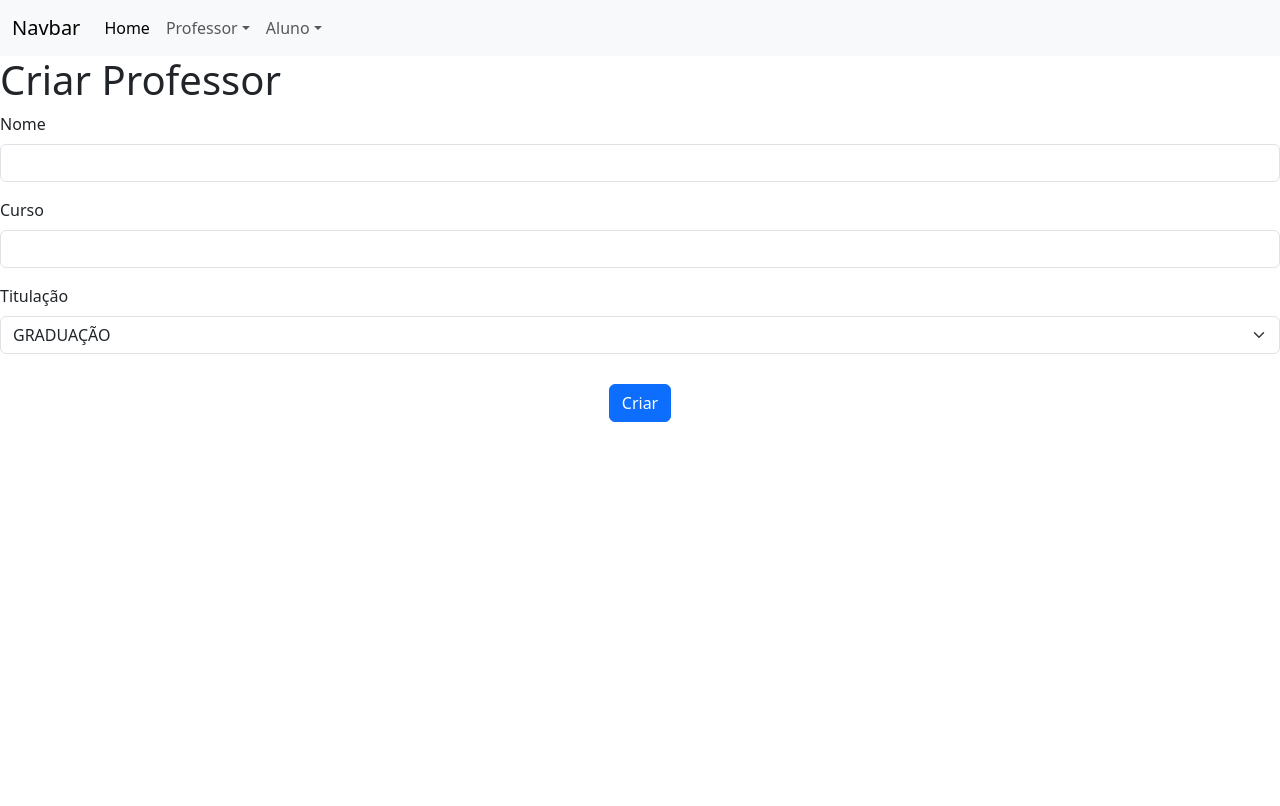
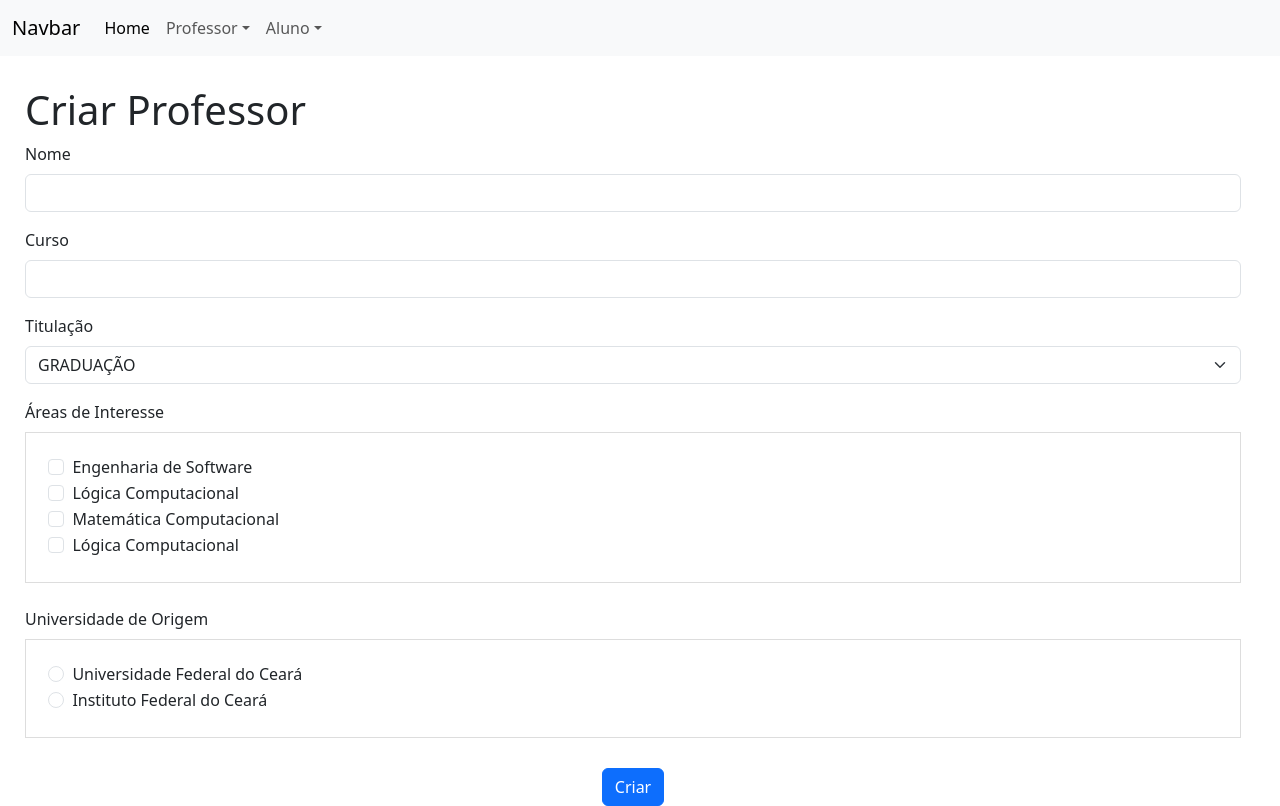
Before and after one commit to ItaloKaua1/WEB2024, a React (Create React App) app: page /professor/criar in a window 1280 px wide. Built offline with nearby package versions, Linux system fonts and the light colour scheme.

Commit message:
aula 24 - CRUD: criar 01

```diff
--- a/src/components/17CRUD/css/crud.css
+++ b/src/components/17CRUD/css/crud.css
@@ -1,6 +1,6 @@
 .page-content {
     margin-top: 30px;
-    margin-left: 20px;
+    margin-left: 25px;
     width: 95%;
 }
 
@@ -19,3 +19,11 @@ button {
 
     margin-top: 30px;
 }
+
+fieldset.scheduler-border {
+    border: 1px groove #ddd !important;
+    padding: 1.4em 1.4em 1.4em 1.4em !important;
+    margin: 0 0 1.5em 0 !important;
+    -webkit-box-shadow:  0px 0px 0px 0px #000;
+            box-shadow:  0px 0px 0px 0px #000;
+}
--- a/src/components/17CRUD/professor/CriarProfessor.jsx
+++ b/src/components/17CRUD/professor/CriarProfessor.jsx
@@ -6,27 +6,58 @@ const CriarProfessor = () => {
     const [nome, setNome] = useState("")
     const [curso, setCurso] = useState("")
     const [titulacao, setTitulacao] = useState("")
+    const [ai, setAi] = useState({es:false, lc:false, mc:false, al:false}) //areas de interesse
+    const [universidade, setUniversidade] = useState({ufc:false, ifce:false})
+
+    const handleInputNome = (event) => {
+        setNome(event.target.value)
+    }
+
+    const handleInputCurso = (event) => {
+        setCurso(event.target.value)
+    }
+
+    const handleSelect = (event) => {
+        setTitulacao(event.target.value)
+    }
 
     const handleSubmit = (event) => {
         event.preventDefault()
-        alert("Nome: "+ nome + "\n Curso: " + curso)
+        alert("Nome: "+ nome + "\n Curso: " + curso + "\n Titulacao: "+ titulacao)
+    }
+
+    const handleCheckbox = (event) => {
+        setAi(
+            {
+                ...ai,
+                [event.target.name]:event.target.checked
+            }
+        )
+    }
+
+    const handleRadio = (event) => {
+        const reset = {ufc:false, ifce:false}
+        setUniversidade({
+            ...reset,
+            [event.target.value]:event.target.checked
+        })
     }
 
     return (
-        <div>
+        <div className="page-content">
             <h1>Criar Professor</h1>
             <form className="form-content" onSubmit={handleSubmit}>
                 <div className="mb-3">
                     <label className="form-label" htmlFor="inputNome">Nome</label>
                     <input className="form-control" type="text" name="nome" id="inputNome"
-                        onChange={(event)=>setNome(event.target.value)}
+                        onChange={handleInputNome}
                     />
                 </div>
 
                 <div className="mb-3">
                     <label className="form-label" htmlFor="inputCurso">Curso</label>
                     <input className="form-control" type="text" name="curso" id="inputCurso"
-                        onChange={(event)=>setCurso(event.target.value)}
+                        onChange={handleInputCurso}
                     />
                 </div>
 
@@ -35,11 +66,103 @@ const CriarProfessor = () => {
                     <select
                         className="form-select"
                         value={titulacao}
+                        id="selectTitulacao"
+                        onChange={handleSelect}
                     >
                         <option value="GRADUACAO">GRADUAÇÃO</option>
                         <option value="MESTRADO">MESTRADO</option>
                         <option value="DOUTORADO">DOUTORADO</option>
                     </select>
+                </div>
+
+                <div>
+                <label className="form-label">Áreas de Interesse</label>
+                <fieldset className="scheduler-border">
+                    <div className="form-check">
+                        <input
+                        type="checkbox"
+                        id="idES"
+                        className="form-check-input"
+                        checked={ai.es}
+                        name="es"
+                        onChange={handleCheckbox}
+                        />
+                        <label htmlFor="idES" className="form-check-label">Engenharia de Software</label>
+                    </div>
+                    <div className="form-check">
+                        <input
+                        type="checkbox"
+                        id="idLC"
+                        className="form-check-input"
+                        checked={ai.lc}
+                        name="lc"
+                        onChange={handleCheckbox}
+                        />
+                        <label htmlFor="idLC" className="form-check-label">Lógica Computacional</label>
+                    </div>
+                    <div className="form-check">
+                        <input
+                        type="checkbox"
+                        id="idMC"
+                        className="form-check-input"
+                        checked={ai.mc}
+                        name="mc"
+                        onChange={handleCheckbox}
+                        />
+                        <label htmlFor="idMC" className="form-check-label">Matemática Computacional</label>
+                    </div>
+                    <div className="form-check">
+                        <input
+                        type="checkbox"
+                        id="idAL"
+                        className="form-check-input"
+                        checked={ai.al}
+                        name="al"
+                        onChange={handleCheckbox}
+                        />
+                        <label htmlFor="idAL" className="form-check-label">Lógica Computacional</label>
+                    </div>
+                </fieldset>
+                </div>
+
+                <div>
+                <label className="form-label">Universidade de Origem</label>
+                <fieldset className="scheduler-border">
+                    <div className="form-check">
+                        <input
+                            id="idUFC"
+                            className="form-check-input"
+                            type="radio"
+                            name="universidade"
+                            checked={universidade.ufc}
+                            value="ufc"
+                            onChange={handleRadio}
+                        />
+                        <label
+                            htmlFor="idUFC"
+                            className="form-check-label"
+                        >
+                            Universidade Federal do Ceará
+                        </label>
+                    </div>
+                    <div className="form-check">
+                        <input
+                            id="idIFCE"
+                            className="form-check-input"
+                            type="radio"
+                            name="universidade"
+                            checked={universidade.ifce}
+                            value="ifce"
+                            onChange={handleRadio}
+                        />
+                        <label
+                            htmlFor="idIFCE"
+                            className="form-check-label"
+                        >
+                            Instituto Federal do Ceará
+                        </label>
+                    </div>
+                </fieldset>
                 </div>
 
                 <div className="div-button-submit">
```
